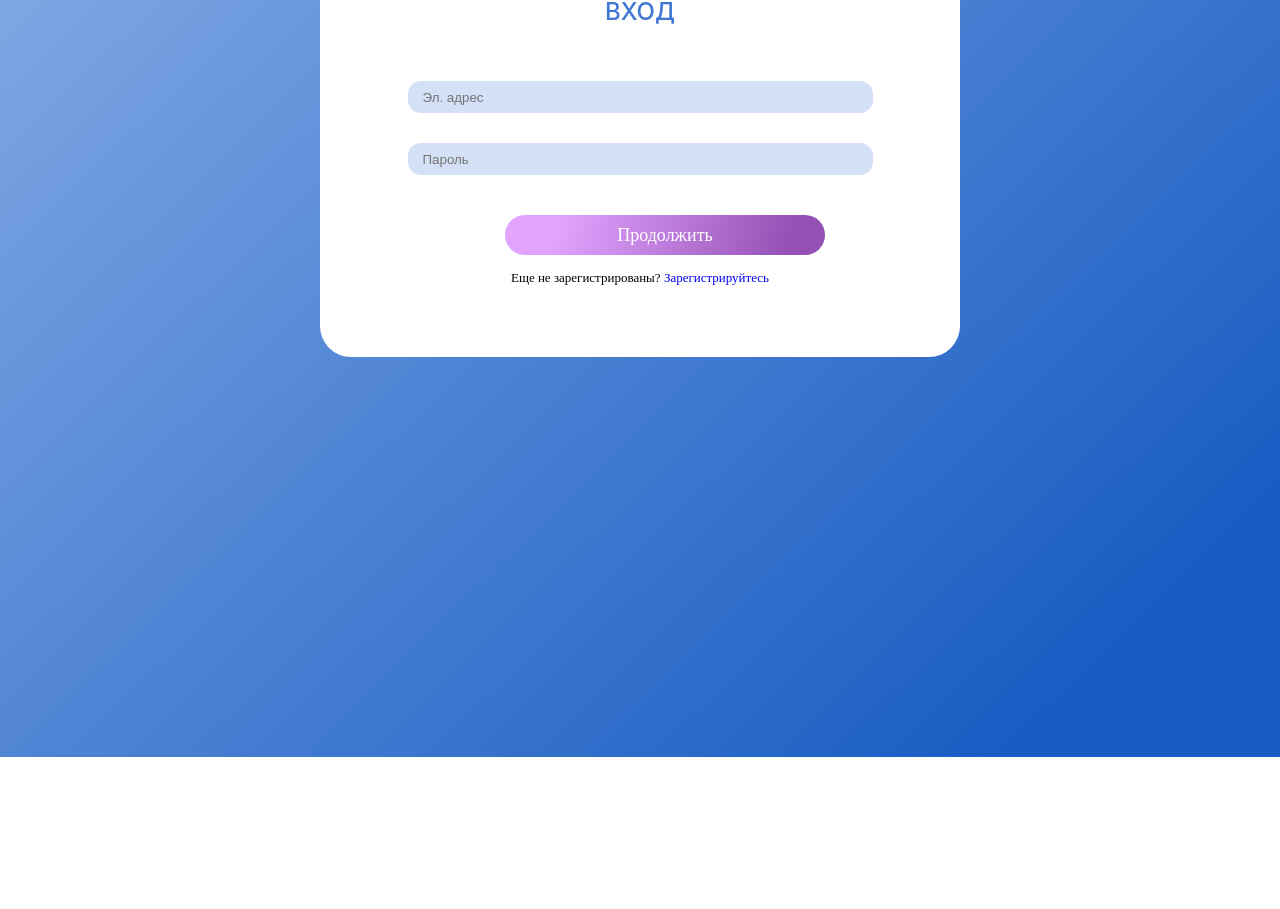
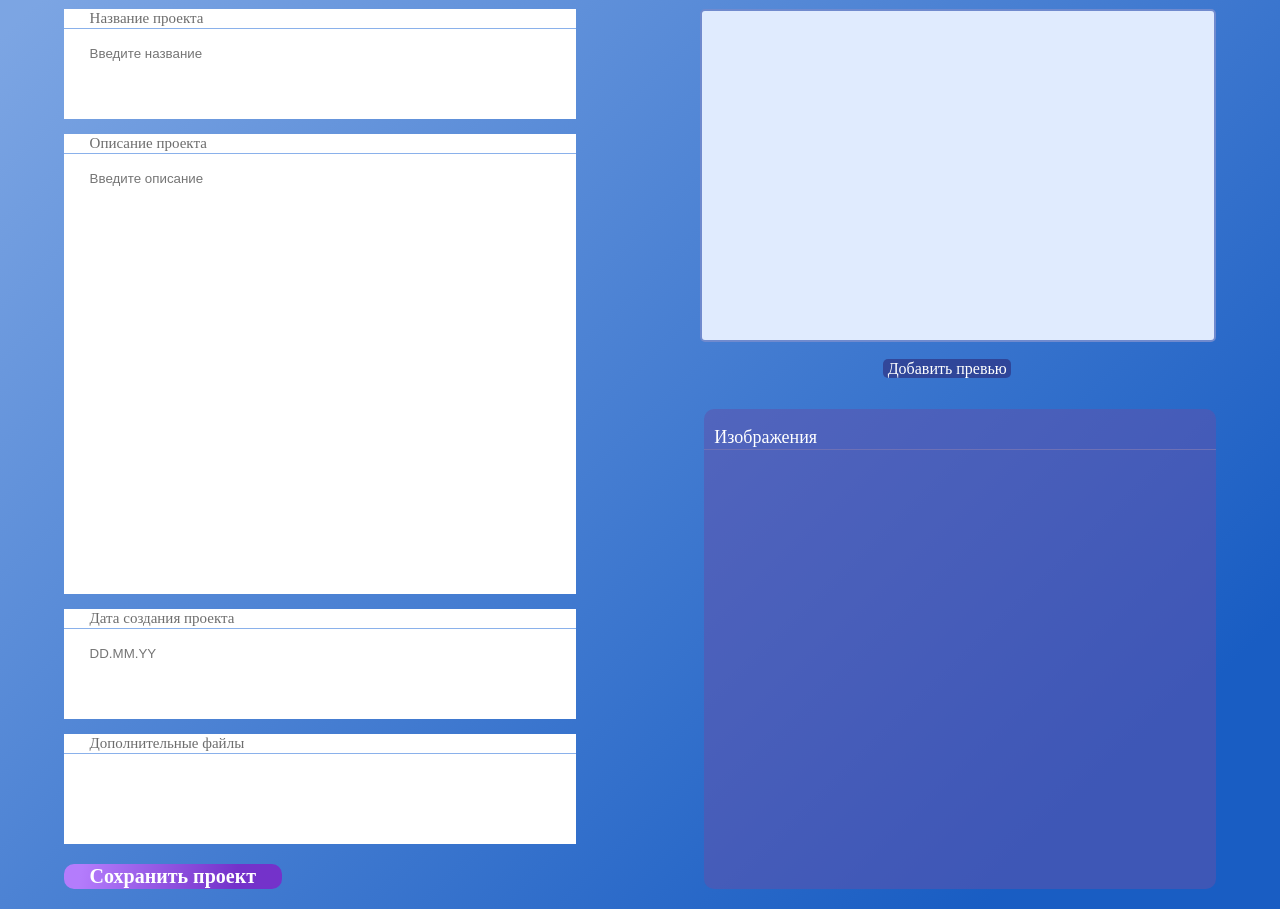
Before and after one commit to i-andrey-i/Portfolio, a React (Create React App) app: page /main/my-page/create-work in a window 1280 px wide. Shown: the part 193-1102 px from the top of the page. Before the commit the page ends 950 px from the top, so only its background shows below. Built offline with nearby package versions, Linux system fonts and the light colour scheme.

Commit message:
CreateWorkPage

```diff
--- a/src/components/App.js
+++ b/src/components/App.js
@@ -5,6 +5,7 @@ import MainWorksPage from "./MainWorksPage";
 import MyAccountPage from "./MyAccountPage";
 import UserRegistration from "./UserRegistration";
 import UserAuthorization from "./UserAuthorization";
+import CreateWorkPage from "./CreateWorkPage";
 
 const App = () => {
 
@@ -15,6 +16,8 @@ const App = () => {
         <Route path="reg" element={<UserRegistration/>} />
         <Route path="main" element={<MainWorksPage/>} />
         <Route path="main/my-page" element={<MyAccountPage/>} />
+        <Route path="main/my-page/create-work" element={<CreateWorkPage/>} />
+
 
       </Routes>
     </BrowserRouter>
--- /dev/null
+++ b/src/components/CreateWorkPage.js
@@ -0,0 +1,21 @@
+import React from "react";
+import Header from "./Header";
+import InfoAboutProject from "./InfoAboutProject";
+import PicAboutProject from "./PicAboutProject";
+
+class CreateWorkPage extends React.Component {
+  render(){
+    return(
+        <div>
+            <Header/>
+            <center> <h3 class="title-page-new">НОВЫЙ ПРОЕКТ</h3> </center>
+            <div class="two-section">
+              <InfoAboutProject/>
+              <PicAboutProject/>
+            </div>
+        </div>
+    )
+  }
+}
+
+export default CreateWorkPage
--- /dev/null
+++ b/src/components/InfoAboutProject.js
@@ -0,0 +1,36 @@
+import React from "react";
+import { Link } from 'react-router-dom';
+
+class InfoAboutProject extends React.Component {
+  render(){
+    return(
+        <div class="info-new-pr">
+            <section class="all-info-sec">
+                <p class="new-page-text"> Название проекта</p>
+                <input class="new-page-info" type="text" placeholder="Введите название" name="one-line" size="40"></input>
+            </section>
+
+            <section class="all-info-sec-sp">
+                <p class="new-page-text"> Описание проекта</p>
+                <input class="new-page-info" type="text" placeholder="Введите описание" name="one-line" size="40"></input>
+            </section>
+
+            <section class="all-info-sec">
+                <p class="new-page-text"> Дата создания проекта </p>
+                <input class="new-page-info" type="text" placeholder="DD.MM.YY" name="one-line" size="40"></input>
+            </section>
+
+            <section class="all-info-sec">
+                <p class="new-page-text"> Дополнительные файлы</p>
+                <input class="new-page-info" type="text" placeholder="" name="one-line" size="40"></input>
+            </section>
+
+            <Link to="/main/my-page"><section class="create-new-project">
+                <p class="new-page-text-create"> Сохранить проект </p>
+            </section></Link>
+        </div>
+    )
+  }
+}
+
+export default InfoAboutProject
--- a/src/components/MyAccauntMenu.js
+++ b/src/components/MyAccauntMenu.js
@@ -6,13 +6,16 @@ import dec2 from "./img/decor-2.png";
 class MyAccountMenu extends React.Component {
   render(){
     return(
-      <section class="right-section">
+      <div class="right-section">
         <ul class="right-section-navigation">
             <li class="right-section-items"><a class="link-text" href="none"> <img class="decor-element" src={dec1} alt="" width="23" height="23"/>Мои данные</a></li>
             <li class="right-section-items"><a class="link-text" href="none"> <img class="decor-element" src={dec2} alt="" width="23" height="23"/> Мои работы</a></li>
+            <Link to="/main/my-page/create-work" class="right-section-items link-text"> Новый проект </Link>
         </ul>
         <Link to="*" class="right-section-enter"> Выйти </Link>
-      </section>
+      </div>
+
+
     )
   }
 }
--- /dev/null
+++ b/src/components/PicAboutProject.js
@@ -0,0 +1,20 @@
+import React from "react";
+import { Link } from 'react-router-dom';
+
+class PicAboutProject extends React.Component {
+  render(){
+    return(
+        <div class="add-pic-new">
+            <section class="add-proj-photo"></section>
+            <p class="previw-pic"> Добавить превью </p>
+
+            <section class="pic-sec-sp">
+                <p class="new-page-text-sp"> Изображения </p>
+
+            </section>
+        </div>
+    )
+  }
+}
+
+export default PicAboutProject
--- a/src/components/UserRegistration.js
+++ b/src/components/UserRegistration.js
@@ -12,7 +12,7 @@ const UserRegistration = () => {
           <h3 class="list-entry-name">РЕГИСТРАЦИЯ</h3>
           <input class="list-entry-input" type="email" value={email} onChange={(e)=>setEmail(e.target.value)} placeholder="Эл. адрес" ></input>
           <input class="list-entry-input" type="password" value={password} onChange={(e)=>setPassword(e.target.value)} placeholder="Пароль" ></input>
-          <button class="list-entry-next">Продолжить</button>
+          <Link to="/main"  class="list-entry-next">Продолжить</Link>
           <p class="list-entry-text"> Уже зарегистрированы? <Link to="*">Войдите</Link> в систему</p>
         </center>
       </div></center>
--- a/src/css/style.css
+++ b/src/css/style.css
@@ -142,6 +142,10 @@ a{
     font-weight: 500;
     font-size: 18px;
     line-height: 22px;
+}
+
+.create-work{
+    margin-top: 35px;
 }
 
 
@@ -446,3 +450,119 @@ button{
     text-align: center;
 
 }
+
+/* CREATE NEW WORK PAGE */
+
+.title-page-new{
+    font-family: Montserrat;
+    font-size: 25px;
+    font-weight: 600;
+    line-height: 30.48px;
+    text-align: center;
+    color: rgba(255, 248, 248, 1);
+}
+
+.all-info-sec{
+
+    background-color: #FFFFFF;
+    margin-left: 5%;
+    height: 110px;
+    width: 40%;
+}
+
+.all-info-sec-sp{
+    background-color: #FFFFFF;
+    margin-left: 5%;
+    height: 460px;
+    width: 40%;
+}
+
+.new-page-text{
+    border-bottom: 1px solid rgba(138, 177, 235, 1);
+    font-family: Montserrat;
+    font-size: 15px;
+    font-weight: 500;
+    line-height: 18.29px;
+    padding-left: 5%;
+    color: rgba(109, 109, 109, 1);
+
+}
+
+.new-page-info{
+    background-color: #FFFFFF;
+    border:none;
+    padding-bottom: 2%;
+    padding-left: 5%;
+    color: rgba(70, 70, 113, 1);
+
+}
+
+.create-new-project{
+    background: linear-gradient(100.73deg, #B47CFC 8.32%, #7432CA 78.38%);
+    margin-left: 5%;
+    width: 15%;
+    border-radius: 10px;
+    padding-left: 2%;
+
+}
+
+.new-page-text-create{
+    font-family: Montserrat;
+    font-size: 20px;
+    font-weight: 700;
+    line-height: 24.38px;
+    text-align: left;
+    color: rgba(255, 255, 255, 1);
+}
+
+.add-pic-new{
+
+}
+
+.add-proj-photo{
+    width: 40%;
+    height: 329px;
+    float: right;
+    margin-right: 5%;
+    margin-top: -900px;
+    border-radius: 5px;
+    background: rgba(224, 235, 254, 1);
+    border: 2px solid rgba(112, 138, 206, 1)
+}
+
+.previw-pic{
+    float: right;
+    margin-top: -550px;
+    margin-right: 21%;
+    width: 10%;
+    text-align: center;
+    font-family: Montserrat;
+    font-size: 16px;
+    font-weight: 500;
+    line-height: 19.5px;
+    text-align: center;
+    color: #FFFFFF;
+    background: rgba(43, 31, 108, 0.53);
+    border-radius: 5px;
+}
+
+.pic-sec-sp{
+    width: 40%;
+    height: 480px;
+    background: rgba(95, 82, 173, 0.53);
+    float: right;
+    margin-right: 5%;
+    border-radius: 10px;
+    margin-top: -500px;
+}
+
+.new-page-text-sp{
+    padding-left: 2%;
+    font-family: Montserrat;
+    font-size: 18px;
+    font-weight: 500;
+    line-height: 21.94px;
+    text-align: left;
+    color: rgba(255, 255, 255, 1);
+    border-bottom: 1px solid rgb(109, 112, 182)
+}
```
